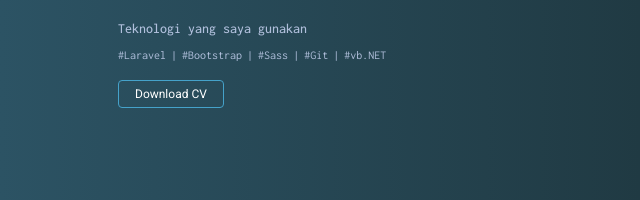
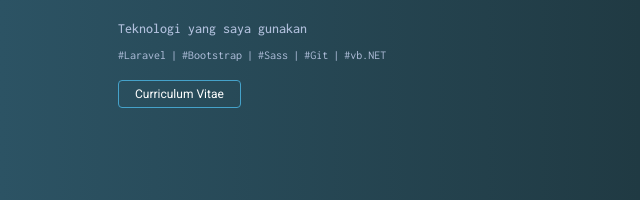
Before and after one commit to RiyanAmanda/riyanamanda.github.io, a website: page docs/index.html in a window 1280 px wide. Shown: the part 1040-1240 px from the top of the page, 0-640 px from the left. Drawn offline with Linux system fonts and the light colour scheme.

Commit message:
update cv

```diff
--- a/docs/index.html
+++ b/docs/index.html
@@ -129,7 +129,7 @@
                             <li class="list-item" data-aos="fade-left" data-aos-delay="550">vb.NET</li>
                         </ul>
                         <a href="assets/file/cv-ran.pdf" target="_blank" data-aos="fade-up" data-aos-delay="600">
-                            <button class="tentang-download rounded py-1 px-3">Download CV</button>
+                            <button class="tentang-download rounded py-1 px-3">Curriculum Vitae</button>
                         </a>
                     </div>
                 </div>
```
Also changed, not shown: 1 other file.
